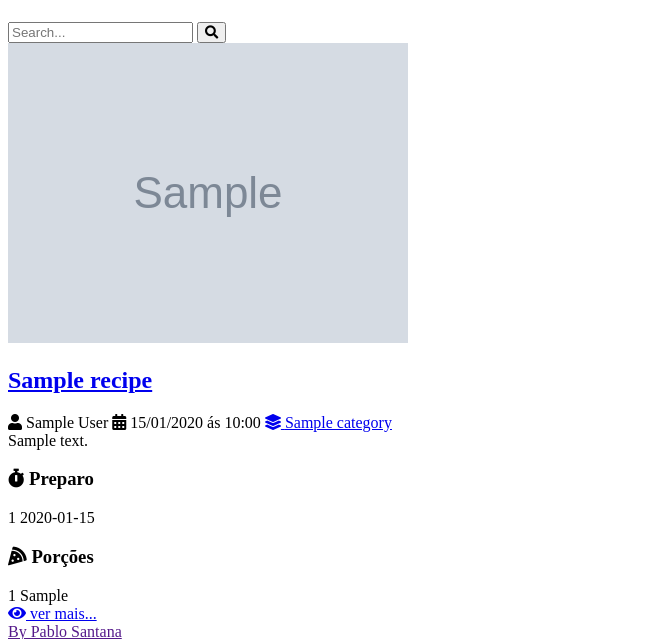
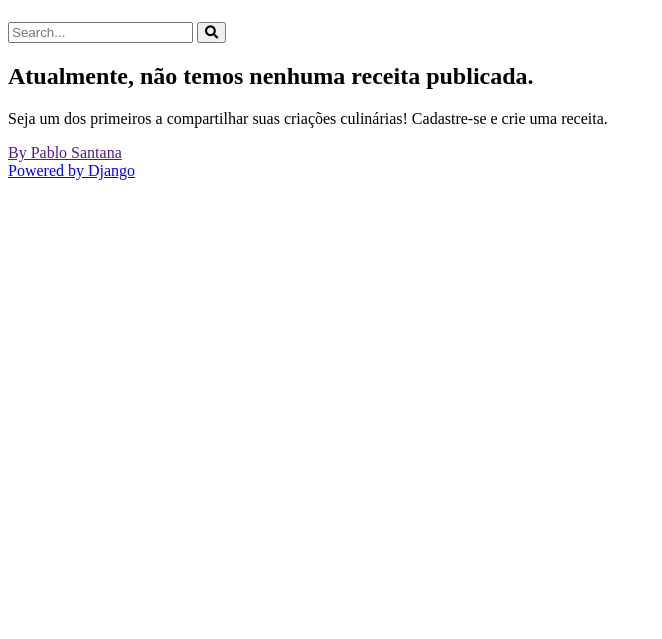
Before and after one commit to PabloSanttana/Django-Recipes-Website, a Django app: page / in a window 1280 px wide. Shown: the part 58-697 px from the top of the page, without its empty margins (0-662 px from the left). Run offline with Django 4.2, Linux system fonts and the light colour scheme; tables that the repository leaves empty hold one stand-in row (values such as "Sample post"); grey boxes marked "Sample" are stand-in pictures.

Commit message:
correcoes page home

```diff
--- a/project/settings.py
+++ b/project/settings.py
@@ -108,9 +108,9 @@
 # Internationalization
 # https://docs.djangoproject.com/en/4.2/topics/i18n/
 
-LANGUAGE_CODE = 'en-us'
+LANGUAGE_CODE = 'pt-br'
 
-TIME_ZONE = 'UTC'
+TIME_ZONE = 'America/Sao_Paulo'
 
 USE_I18N = True
 
--- a/recipes/templates/recipes/views/home.html
+++ b/recipes/templates/recipes/views/home.html
@@ -4,8 +4,16 @@
 
 {% block content %}
 	<div class="main-content main-content-list container">
-		{% for recipe in  recipes %}
+		{% for recipe in  recipe %}
 			{% include "recipes/partials/recipe.html" %}
+		{% empty %}
+		<div class="container-not-found">
+			<h2 >Atualmente, não temos nenhuma receita publicada.</h2>
+			<p>Seja um dos primeiros a compartilhar suas criações
+				culinárias! Cadastre-se e crie uma receita.
+			</p>
+		</div>
+
 		{% endfor %}
 	</div>
 {% endblock content %}
--- a/recipes/templates/recipes/views/recipes_view.html
+++ b/recipes/templates/recipes/views/recipes_view.html
@@ -1,5 +1,5 @@
 {% extends "global/base.html" %}
-{% block title %}Detail{% endblock title %}
+{% block title %}{{title}}{% endblock title %}
 {% block content %}
 	<div class="main-content main-content-detail container">
 
--- a/recipes/views.py
+++ b/recipes/views.py
@@ -31,5 +31,6 @@
 
     return render(request, 'recipes/views/recipes_view.html', {
         "recipe": recipe,
-        "is_detail_page": True
+        "is_detail_page": True,
+        "title": f'{recipe.title} - Detail'
     })
```
